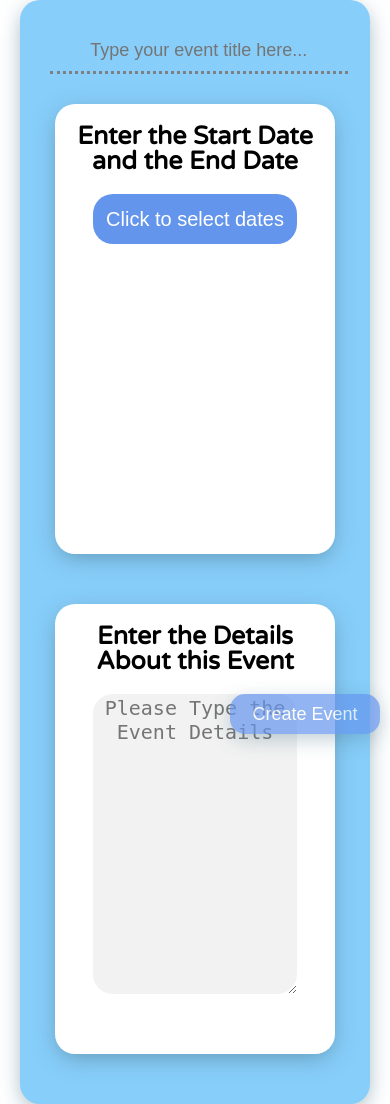
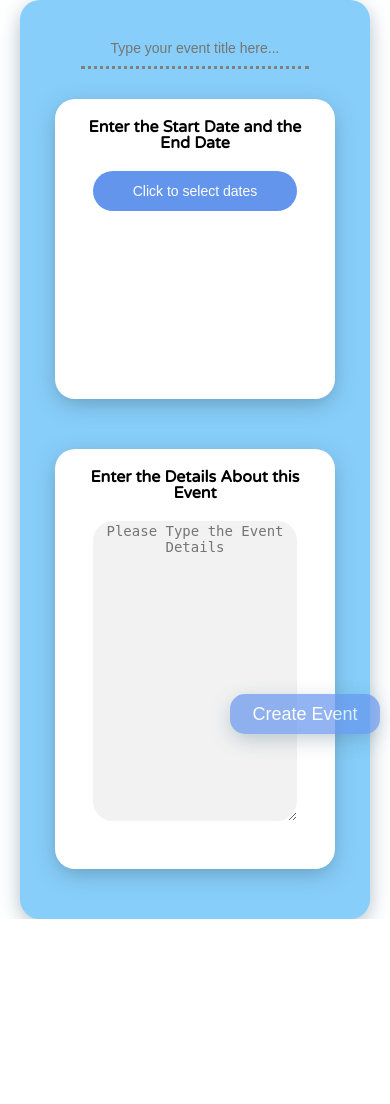
Before and after one commit to MatthewLeeHan/cs4640-Project, a PHP site: page /cs4640-project/createEvent.php in a window 390 px wide. Shown: the part 100-1204 px from the top of the page. After the commit the page ends 1019 px from the top, so only its background shows below. Run offline with PHP 8.4, Linux system fonts and the light colour scheme; some libraries are stand-ins or nearby versions.

Commit message:
createEvent.php -> made some responsive changes for mobile

```diff
--- a/css/createEvent.css
+++ b/css/createEvent.css
@@ -208,5 +208,44 @@ body {
       background-color: #F2F2F2; }
     body .wrap .container .details-holder .right .textbox #event_desc:focus {
       outline: 0; } }
+@media only screen and (max-width: 400px) {
+  body .wrap .container .title-holder .title_box input {
+    width: 65%;
+    font-size: 14px;
+    text-align: center; }
+  body .wrap .container .details-holder .box {
+    width: 80%; }
+  body .wrap .container .details-holder .left {
+    height: 300px; }
+    body .wrap .container .details-holder .left #start {
+      font-size: 16px; }
+    body .wrap .container .details-holder .left .caldiv #calendar {
+      border-radius: 20px;
+      background-color: #6495ED;
+      color: #FFFFFF;
+      border: none;
+      width: 85%;
+      min-width: 60%;
+      height: 40px;
+      font-size: 14px;
+      text-align: center; }
+  body .wrap .container .details-holder .right {
+    height: 420px; }
+    body .wrap .container .details-holder .right #description {
+      font-size: 16px; }
+    body .wrap .container .details-holder .right .textbox {
+      margin: 20px; }
+      body .wrap .container .details-holder .right .textbox #event_desc {
+        display: inline-flex;
+        justify-content: center;
+        width: 85%;
+        height: 300px;
+        border-radius: 20px;
+        border: none;
+        text-align: center;
+        font-size: 14px;
+        background-color: #F2F2F2; }
+      body .wrap .container .details-holder .right .textbox #event_desc:focus {
+        outline: 0; } }
 
 /*# sourceMappingURL=createEvent.css.map */
--- a/scss/createEvent.scss
+++ b/scss/createEvent.scss
@@ -214,3 +214,69 @@ body {
         }
     }
 }
+
+@media only screen and (max-width: 400px){
+    body{
+        .wrap{
+            .container{
+                .title-holder{
+                    .title_box{
+                        input {
+                            width: 65%;
+                            font-size: 14px;
+                            text-align: center;
+                        }
+                    }
+                }
+                .details-holder{
+                    .box{
+                        width: 80%;
+                    }
+                    .left{
+                        height: 300px;
+                        #start{
+                            font-size: 16px;
+                        }
+                        .caldiv {
+                            #calendar{
+                                border-radius: 20px;
+                                background-color: #6495ED;
+                                color: #FFFFFF;
+                                border: none;
+                                width: 85%;
+                                min-width: 60%;
+                                height: 40px;
+                                font-size: 14px;
+                                text-align: center;
+                            }
+                        }
+                    }
+                    .right{
+                        height: 420px;
+                        #description{
+                            font-size: 16px;
+                        }
+                        .textbox{
+                            margin: 20px;
+                            #event_desc{
+                                display: inline-flex;
+                                justify-content: center;
+                                width: 85%;
+                                height: 300px;
+                                border-radius: 20px;
+                                border: none;
+                                text-align: center;
+                                font-size: 14px;
+                                background-color: #F2F2F2;
+
+                            }
+                            #event_desc:focus{
+                                outline: 0;
+                            }
+                        }
+                    }
+                }
+            }
+        }
+    }
+}
```
Also changed, not shown: 1 other file.
